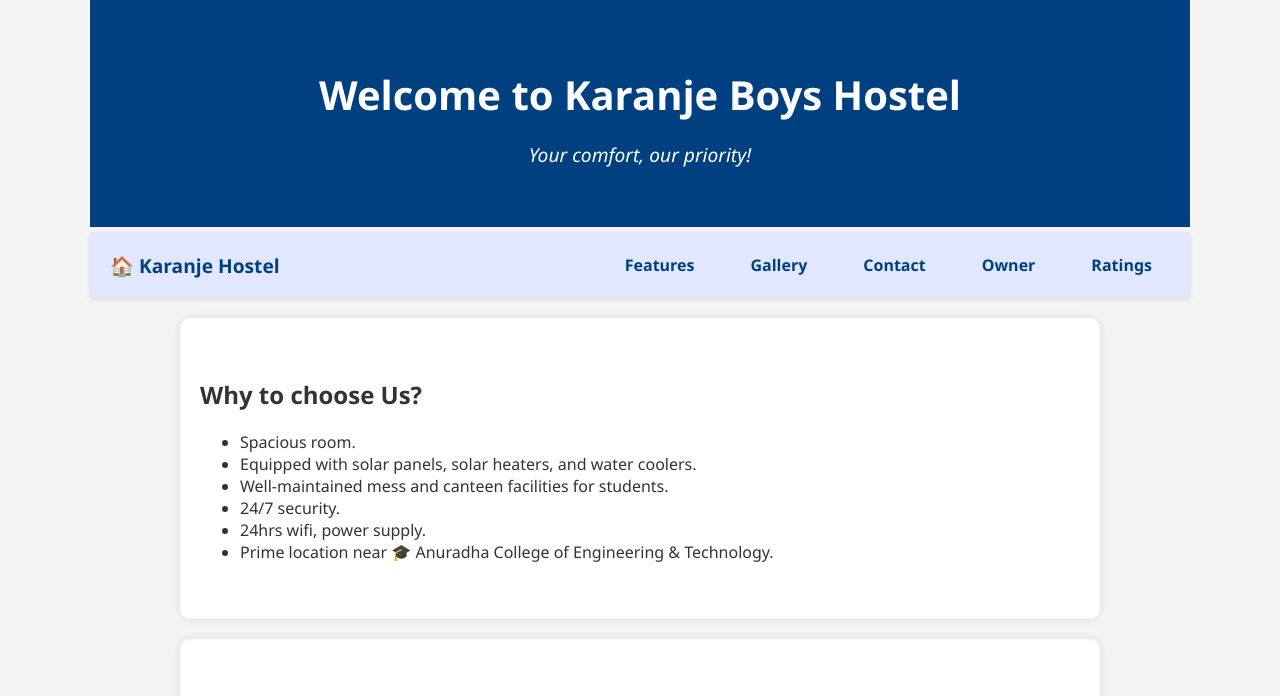
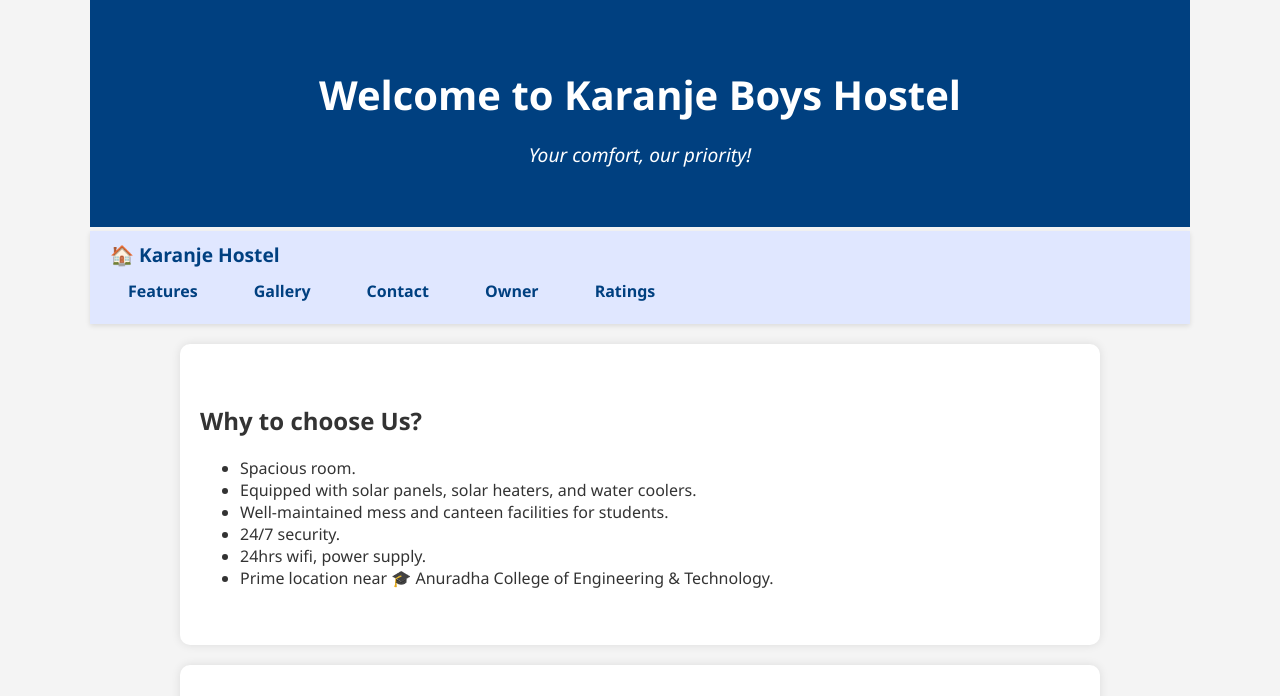
Before and after one commit to HARSHAL-KARANJE/harshsal-123, a plain HTML site: page index.html in a window 1280 px wide. Shown: the top 696 px of the page. Drawn offline with Linux system fonts and the light colour scheme.

Commit message:
Update style.css

```diff
--- a/style.css
+++ b/style.css
@@ -27,7 +27,8 @@ nav {
   align-items: center;
   flex-wrap: wrap;
   padding: 10px 20px;
-  margin: 5px 0;
+  margin: 4px 0; /* tighter spacing */
+    display: block;
 }
 
 .nav-logo {
```
